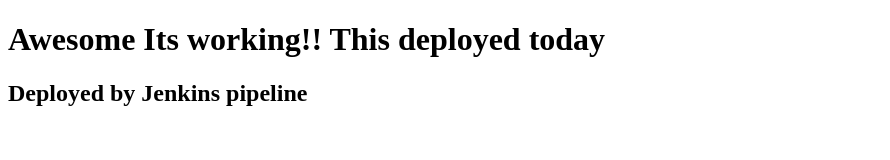
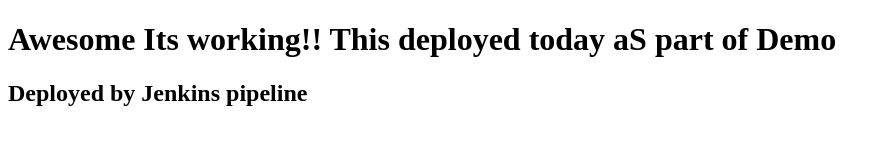
Before and after one commit to sinajmon/demo-react-ui, a plain HTML site: page Code/index.html in a window 1280 px wide. Shown: the whole page, without its empty margins (0-890 px from the left). Drawn offline with Linux system fonts and the light colour scheme.

Commit message:
Update index.html

```diff
--- a/Code/index.html
+++ b/Code/index.html
@@ -6,7 +6,7 @@
     <title>A Test Page</title>
 </head>
 <body>
-    <h1>Awesome Its working!! This deployed today</h1>
+    <h1>Awesome Its working!! This deployed today aS part of Demo</h1>
     <h2>Deployed by Jenkins pipeline</h2>
 </body>
 </html>
```
